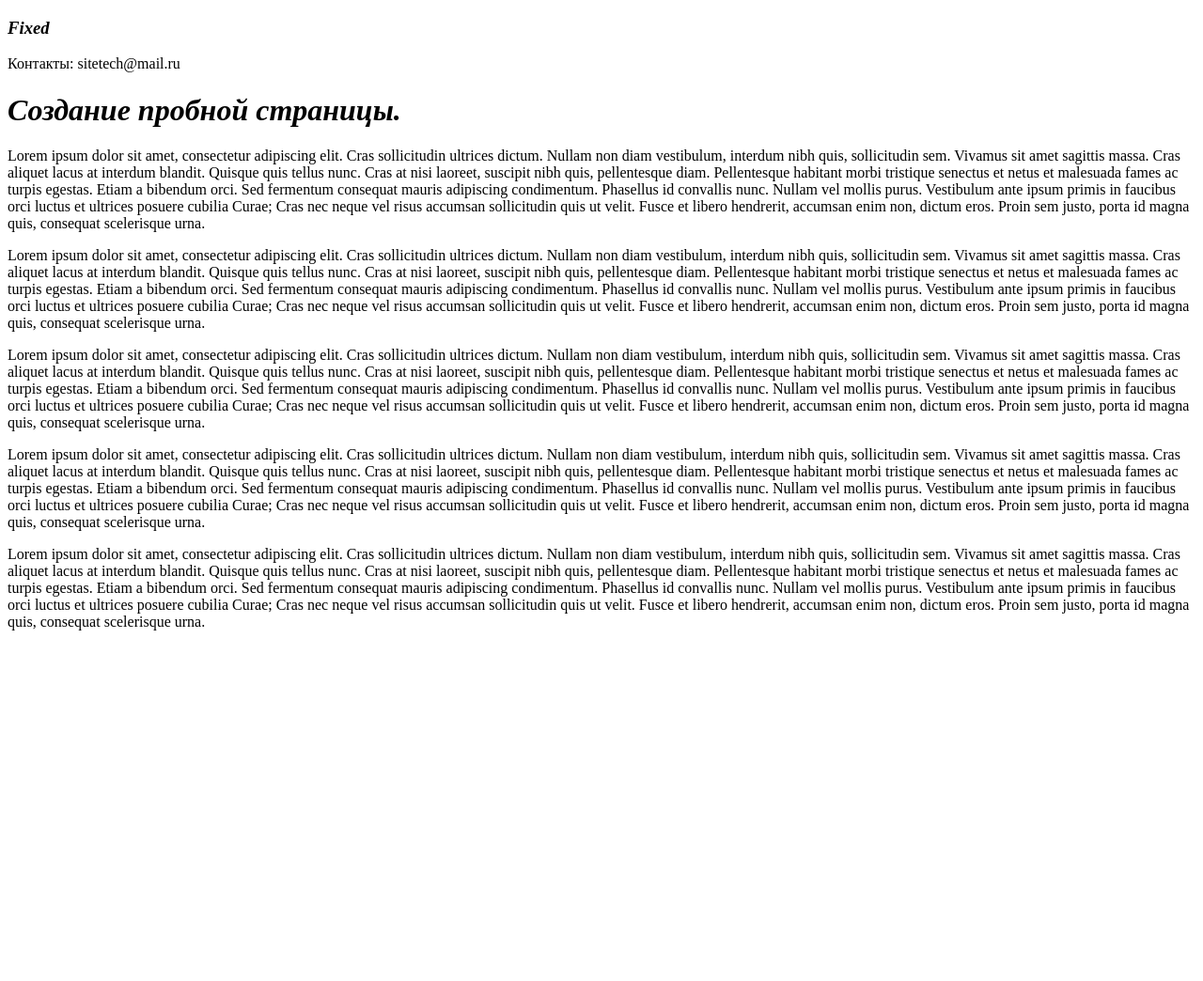
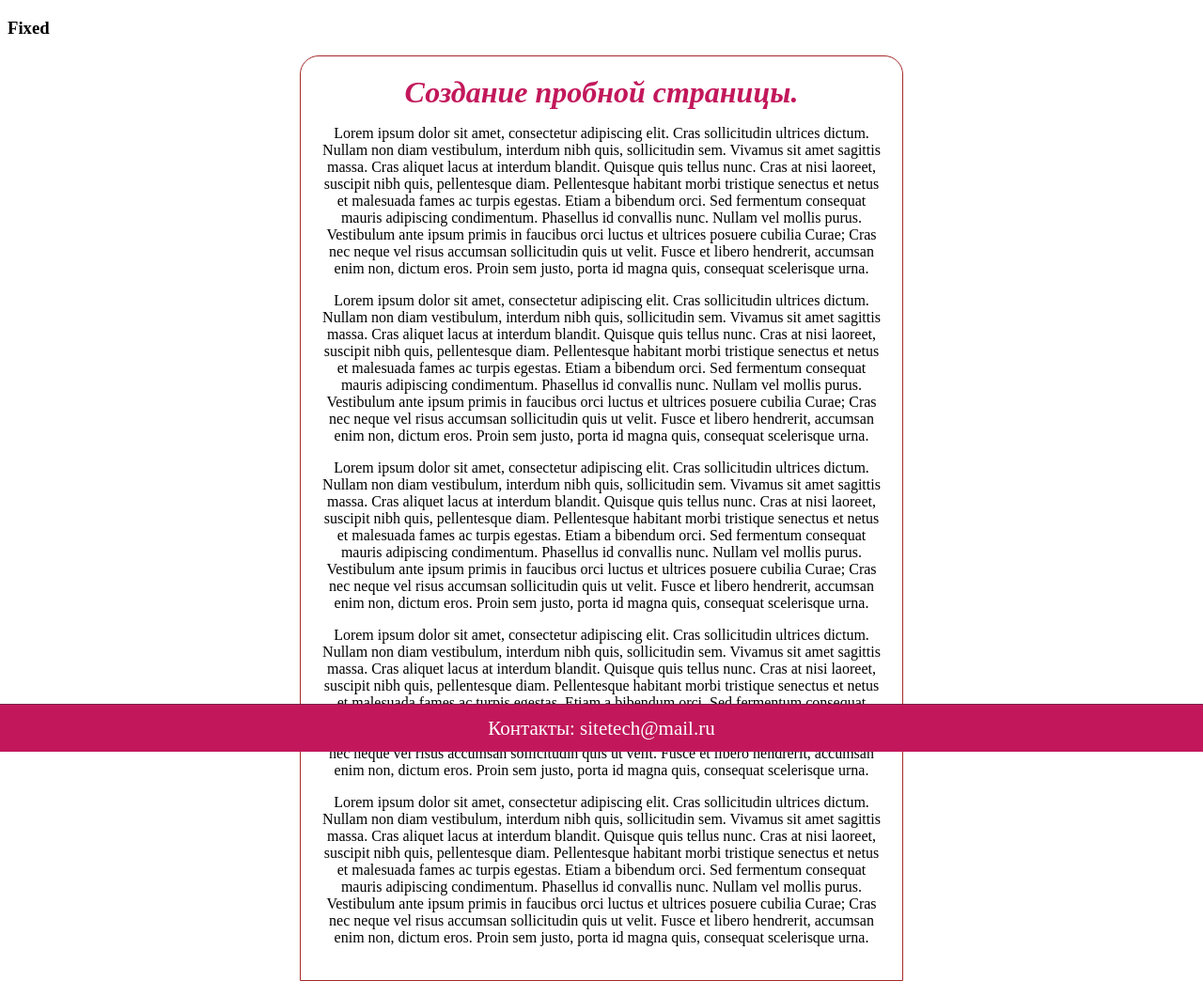
Before and after one commit to Mariia30/EasyCode, a plain HTML site: page Position_examples/pages/index_4.html in a window 1280 px wide. Shown: the whole page at 94% size. Before the commit the page ends 800 px from the top, so only its background shows below. Drawn offline with Linux system fonts and the light colour scheme.

Commit message:
position_examples

```diff
--- a/Position_examples/css/style_2.css
+++ b/Position_examples/css/style_2.css
@@ -1,5 +1,30 @@
-h1, h2, h3 {
+.text {
+    border: 1px solid brown;
+    border-radius: 20px 20px 0 0;
+    text-align: center;
+    width: 600px;
+    margin: 10px auto 60px auto;
+    padding: 20px;
+}
+
+h1 {
     font-family: Carlito;
     font-style: italic;
     font-weight: bolder;
+    color: #c2185b;
+    margin: 0;
 }
+
+.fixed {
+    position: fixed;
+    background-color: #c2185b;
+    left: 0;
+    bottom: 0;
+    width: 100%;
+    height: 50px;
+    text-align: center;
+    line-height: 50px;
+    font-size: 21px;
+    color: white;
+    border-top: 1px solid #76214B;
+}
```
